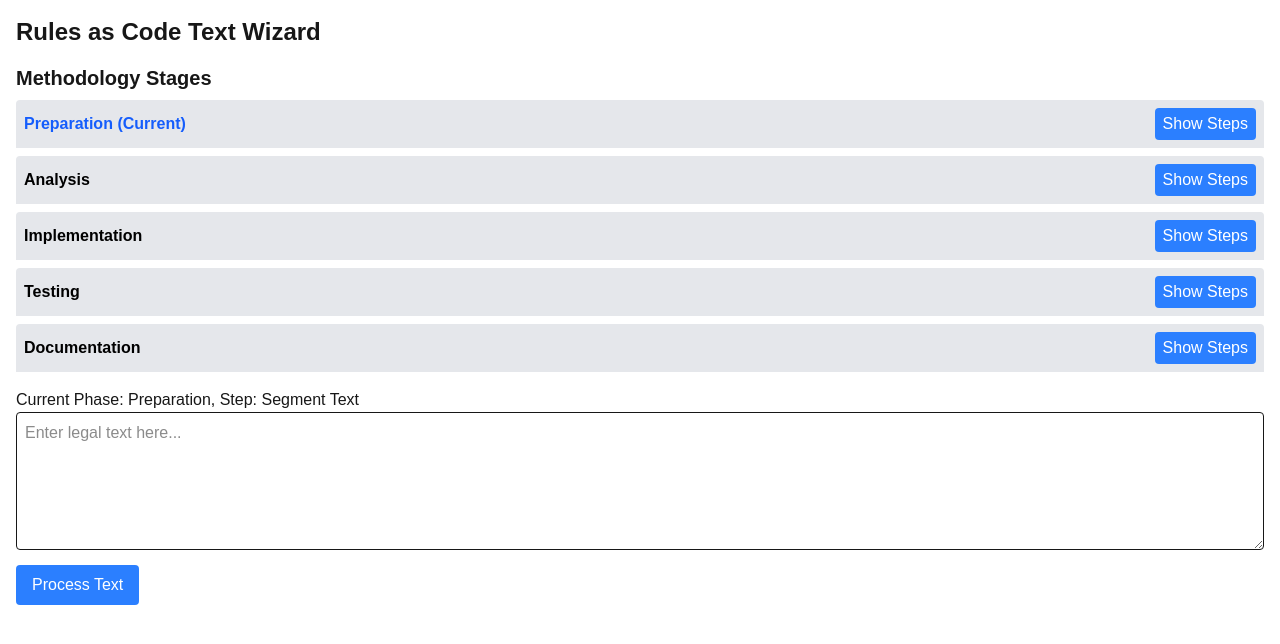
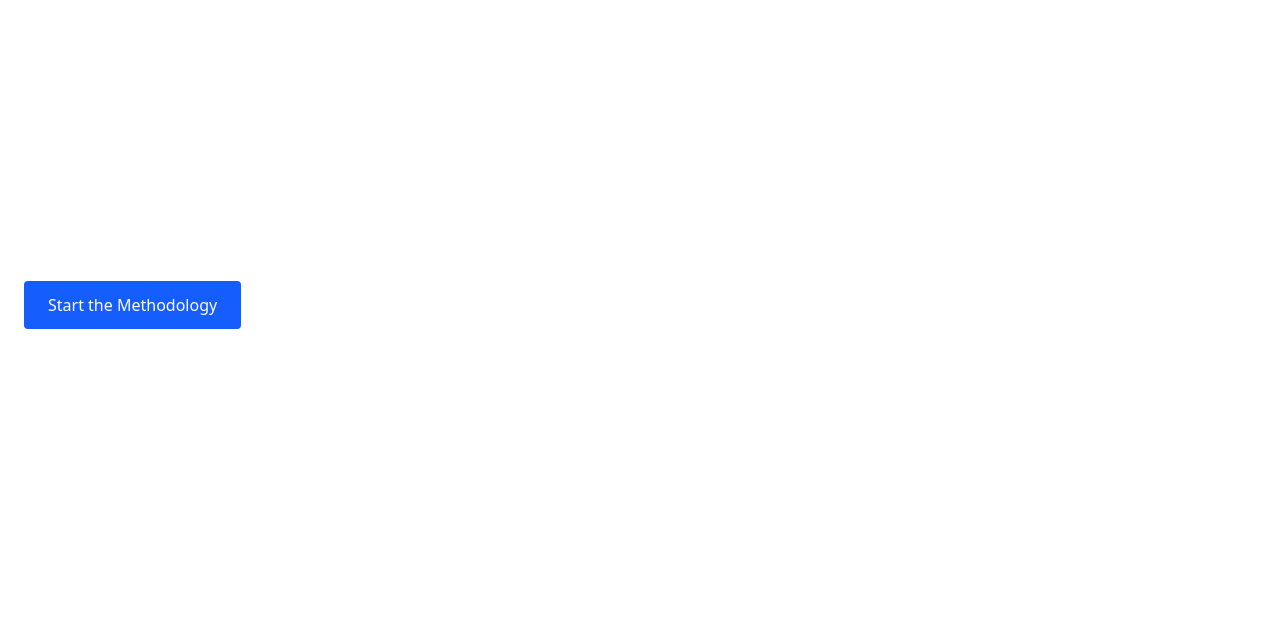
Before and after one commit to ntua-el20119/Thesis, a Next.js app in the folder RulesAsCodeApp/rules-as-code-app/: page / in a window 1280 px wide. Shown: the top 644 px of the page. Built offline with nearby package versions, Linux system fonts and the light colour scheme.

Commit message:
Segment Text 2-Columns

```diff
--- a/RulesAsCodeApp/rules-as-code-app/src/app/api/approve/route.ts
+++ b/RulesAsCodeApp/rules-as-code-app/src/app/api/approve/route.ts
@@ -9,8 +9,8 @@ export async function POST(request: NextRequest) {
   try {
     await prisma.methodologyStep.upsert({
       where: { phase_stepName: { phase, stepName } },
-      update: { content: content as Prisma.JsonValue, approved: true, updatedAt: new Date() },
-      create: { phase, stepName, content: content as Prisma.InputJsonValue, approved: true },
+      update: { content: content as Prisma.JsonValue, updatedAt: new Date() },
+      create: { phase, stepName, content: content as Prisma.InputJsonValue},
     });
     return NextResponse.json({ success: true });
   } catch (error) {
--- a/RulesAsCodeApp/rules-as-code-app/src/app/api/llm/normalize-terminology/route.ts
+++ b/RulesAsCodeApp/rules-as-code-app/src/app/api/llm/normalize-terminology/route.ts
@@ -99,7 +99,7 @@ export async function POST(request: NextRequest) {
     const data = await response.json();
     const rawText = data.choices[0].message.content;
 
-    console.log("Raw LLM response:", data);
+    console.log("Raw LLM response:", rawText);
 
     let parsed;
     try {
--- a/RulesAsCodeApp/rules-as-code-app/src/app/globals.css
+++ b/RulesAsCodeApp/rules-as-code-app/src/app/globals.css
@@ -1,17 +1,18 @@
 @import "tailwindcss";
 
+/* Base tokens */
 :root {
   --background: #ffffff;
   --foreground: #171717;
+
+  --color-background: var(--background);
+  --color-foreground: var(--foreground);
+
+  --font-sans: var(--font-geist-sans, system-ui, sans-serif);
+  --font-mono: var(--font-geist-mono, ui-monospace, monospace);
 }
 
-:root {
-  --color-background: var(--background);
-  --color-foreground: var(--foreground);
-  --font-sans: var(--font-geist-sans);
-  --font-mono: var(--font-geist-mono);
-}
-
+/* Dark mode overrides */
 @media (prefers-color-scheme: dark) {
   :root {
     --background: #0a0a0a;
@@ -20,7 +21,7 @@
 }
 
 body {
-  background: var(--background);
+  background-color: var(--background);
   color: var(--foreground);
-  font-family: Arial, Helvetica, sans-serif;
+  font-family: var(--font-sans);
 }
--- a/RulesAsCodeApp/rules-as-code-app/src/app/page.tsx
+++ b/RulesAsCodeApp/rules-as-code-app/src/app/page.tsx
@@ -1,11 +1,9 @@
-// src/app/page.tsx
 "use client";
 
-import { useState, useEffect } from "react";
+import { useState } from "react";
 import { useWizardStore } from "@/lib/store";
-import TextArea from "@/components/TextArea";
 import StepRenderer from "@/components/stages/StepRenderer";
-import { JsonValue, methodology } from "@/lib/types";
+import { methodology } from "@/lib/types";
 
 export default function Home() {
   const {
@@ -17,87 +15,89 @@ export default function Home() {
     setCurrentStep,
   } = useWizardStore();
 
-  const [inputText, setInputText] = useState("");
-  const [error, setError] = useState<string | null>(null);
+  const [started, setStarted] = useState(false);
   const [isApproving, setIsApproving] = useState(false);
   const [expandedChapters, setExpandedChapters] = useState<Record<string, boolean>>({});
 
-  useEffect(() => {
-    if (!currentStep) {
-      setCurrentStep("Preparation", "Segment Text");
-    }
+  const handleStart = () => {
+    setStarted(true);
+    setCurrentStep("Preparation", "Segment Text");
     const initialExpanded = Object.keys(methodology).reduce(
       (acc, phase) => ({ ...acc, [phase]: false }),
       {}
     );
     setExpandedChapters(initialExpanded);
-  }, [currentStep, setCurrentStep]);
-
-  const handleTextSubmit = async () => {
-    setError(null);
-    try {
-      const response = await fetch("/api/llm/segment-text", {
-        method: "POST",
-        headers: { "Content-Type": "application/json" },
-        body: JSON.stringify({ text: inputText }),
-      });
-      if (!response.ok) throw new Error("Failed to process text");
-      const data = await response.json();
-      setStepContent("Preparation", "Segment Text", data, inputText, null);
-    } catch (err) {
-      setError(err instanceof Error ? err.message : "Unknown error");
-    }
-  };
-
-  const showTextArea =
-    currentStep === "Segment Text" &&
-    !steps["Preparation-Segment Text"]?.content;
-
-  const toggleChapter = (phase: string) => {
-    setExpandedChapters((prev) => ({
-      ...prev,
-      [phase]: !prev[phase],
-    }));
   };
 
   const currentStepKey = `${currentPhase}-${currentStep}`;
   const currentStepData = steps[currentStepKey];
 
+  const isSegmentTextFirstStep =
+    !currentStepData && currentPhase === "Preparation" && currentStep === "Segment Text";
+
+  if (!started) {
+    return (
+      <div className="container mx-auto p-6 text-white">
+        <h1 className="text-3xl font-bold mb-4">Welcome to the Rules as Code Text Wizard</h1>
+        <p className="mb-4 text-lg leading-relaxed">
+          This tool walks you step-by-step through a structured Rules as Code methodology.
+          The methodology is divided into distinct phases:
+        </p>
+        <ul className="list-disc pl-6 mb-4">
+          <li><strong>Preparation</strong>: Structure and segment the legal text, normalize terminology, identify key sections.</li>
+          <li><strong>Analysis</strong>: Extract entities, identify data types, model uncertainty and ambiguity, and derive rule logic.</li>
+          <li><strong>Implementation</strong>: Generate formal representations and code artifacts.</li>
+          <li><strong>Testing</strong> and <strong>Documentation</strong> stages (planned).</li>
+        </ul>
+        <p className="mb-6">
+          You will be guided through each step interactively, with the option to edit and approve results before moving forward.
+        </p>
+        <button
+          onClick={handleStart}
+          className="px-6 py-3 bg-blue-600 text-white rounded hover:bg-blue-700 transition"
+        >
+          Start the Methodology
+        </button>
+      </div>
+    );
+  }
+
   return (
-    <div className="container mx-auto p-4">
+    <div className="container mx-auto p-4 text-white">
       <h1 className="text-2xl font-bold mb-4">Rules as Code Text Wizard</h1>
 
       <div className="mb-4">
         <h2 className="text-xl font-semibold mb-2">Methodology Stages</h2>
         {Object.entries(methodology).map(([phase, stepsList], phaseIndex) => (
           <div key={phaseIndex} className="mb-2">
-            <div className="flex items-center justify-between bg-gray-200 p-2 rounded-t">
-              <h3 className={`font-semibold ${currentPhase === phase ? "text-blue-600" : "text-black"}`}>
+            <div className="flex items-center justify-between bg-gray-800 p-2 rounded-t">
+              <h3 className={`font-semibold ${currentPhase === phase ? "text-blue-400" : "text-white"}`}>
                 {phase} {currentPhase === phase ? "(Current)" : ""}
               </h3>
               <button
-                onClick={() => toggleChapter(phase)}
+                onClick={() =>
+                  setExpandedChapters((prev) => ({ ...prev, [phase]: !prev[phase] }))
+                }
                 className="px-2 py-1 bg-blue-500 text-white rounded hover:bg-blue-600"
               >
                 {expandedChapters[phase] ? "Hide Steps" : "Show Steps"}
               </button>
             </div>
             {expandedChapters[phase] && (
-              <ul className="list-disc pl-5 bg-gray-100 p-2 rounded-b">
+              <ul className="list-disc pl-5 bg-gray-900 p-2 rounded-b">
                 {stepsList.map((step, stepIndex) => {
                   const stepKey = `${phase}-${step}`;
                   const isCurrent = currentPhase === phase && currentStep === step;
                   const isApproved = steps[stepKey]?.approved;
-
                   return (
                     <li
                       key={stepIndex}
                       className={`${
                         isCurrent
-                          ? "text-green-600"
+                          ? "text-green-400"
                           : isApproved
-                          ? "text-gray-500 line-through"
-                          : "text-black"
+                          ? "text-gray-400 line-through"
+                          : "text-white"
                       }`}
                     >
                       {step} {isCurrent ? "(Current)" : isApproved ? "(Approved)" : ""}
@@ -110,15 +110,26 @@ export default function Home() {
         ))}
       </div>
 
-      <p>Current Phase: {currentPhase}, Step: {currentStep || "Not started"}</p>
-      {showTextArea && (
-        <TextArea value={inputText} onChange={setInputText} onSubmit={handleTextSubmit} />
+      {currentPhase && currentStep && (
+        <h2 className="text-xl font-bold text-center mt-8 mb-4">
+          {currentPhase} - {currentStep}
+        </h2>
       )}
-      {error && <p className="text-red-500 mt-2">{error}</p>}
-      {isApproving && <p className="text-blue-500 mt-2">Processing approval...</p>}
-      {currentStepData && (
+
+      {isApproving && <p className="text-blue-400 mt-2">Processing approval...</p>}
+
+      {(currentStepData || isSegmentTextFirstStep) && (
         <StepRenderer
-          step={currentStepData}
+          step={
+            currentStepData ?? {
+              phase: "Preparation",
+              stepName: "Segment Text",
+              content: {},
+              input: "",
+              output: "",
+              approved: false,
+            }
+          }
           onEdit={setStepContent}
           onApprove={async (phase, stepName) => {
             setIsApproving(true);
--- a/RulesAsCodeApp/rules-as-code-app/src/components/stages/Preparation/NormalizeTerminology.tsx
+++ b/RulesAsCodeApp/rules-as-code-app/src/components/stages/Preparation/NormalizeTerminology.tsx
@@ -119,7 +119,6 @@ export default function PreparationNormaliseTerminology({
 
   return (
     <div className="mb-4">
-      <h2 className="text-xl font-semibold mb-2">{`${phase} - ${stepName}`}</h2>
 
       <div
         contentEditable
```
Also changed, not shown: RulesAsCodeApp/rules-as-code-app/src/components/stages/Preparation/SegmentText.tsx (+104 -31 lines).
